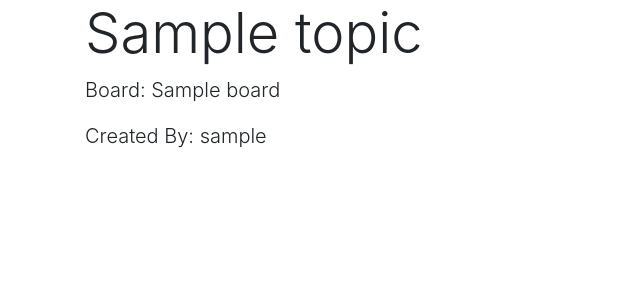
After one commit to SourabhTestpress/NewBoardApp, a Django app: a page that uses templates/base.html in a window 1280 px wide. The commit adds this page. Shown: the top 300 px of the page, without its empty margins (0-640 px from the left). Run offline with Django 3.2, Linux system fonts and the light colour scheme; tables that the repository leaves empty hold one stand-in row (values such as "Sample post"); some libraries are stand-ins or nearby versions.

Commit message:
Implement Topics List and Detail View (#10)

```diff
--- a/boards/models.py
+++ b/boards/models.py
@@ -29,7 +29,7 @@ class Topic(models.Model):
         return self.subject
 
     def get_absolute_url(self):
-        return reverse("topic_details", args=(self.slug,))
+        return reverse("topic_detail", args=(self.slug,))
 
 
 class Post(TimeStampedModel):
--- a/boards/urls.py
+++ b/boards/urls.py
@@ -3,5 +3,7 @@ from . import views
 
 urlpatterns = [
     path("", views.board_list, name="home"),
+    path("all-topics/", views.topic_list, name="all_topics"),
+    path("topic/<str:slug>", views.topic_detail, name="topic_detail"),
     path("<str:slug>/", views.board_detail, name="detail"),
 ]
--- a/boards/views.py
+++ b/boards/views.py
@@ -1,8 +1,7 @@
-from django.shortcuts import render
+from django.shortcuts import render, get_object_or_404
 from django.http import HttpResponse
 
-
-from .models import Board
+from .models import Board, Topic
 
 
 def board_list(request):
@@ -13,3 +12,15 @@ def board_list(request):
 
 def board_detail(request, slug):
     return HttpResponse("Yet to be Implemented")
+
+
+def topic_list(request):
+    topics = Topic.objects.all()
+    context = {"topics": topics}
+    return render(request, "topic/list.html", context)
+
+
+def topic_detail(request, slug):
+    topic = get_object_or_404(Topic, slug=slug)
+    context = {"topic": topic}
+    return render(request, "topic/detail.html", context)
--- a/templates/base.html
+++ b/templates/base.html
@@ -1,6 +1,5 @@
 {% load static %}
 <!doctype html>
-
 
 <html lang="en">
   <head>
@@ -12,18 +11,15 @@
     {% endblock %}
   </head>
 
-
   <body>
     {% block body %}
     {% endblock %}
-
 
      <!-- jQuery first, then Popper.js, then Bootstrap JS -->
     <script src="https://code.jquery.com/jquery-3.5.1.min.js" integrity="sha256-9/aliU8dGd2tb6OSsuzixeV4y/faTqgFtohetphbbj0=" crossorigin="anonymous"></script>
     <script src="https://cdn.jsdelivr.net/npm/popper.js@1.16.0/dist/umd/popper.min.js" integrity="sha384-Q6E9RHvbIyZFJoft+2mJbHaEWldlvI9IOYy5n3zV9zzTtmI3UksdQRVvoxMfooAo" crossorigin="anonymous"></script>
     <script src="https://stackpath.bootstrapcdn.com/bootstrap/4.5.0/js/bootstrap.min.js" integrity="sha384-OgVRvuATP1z7JjHLkuOU7Xw704+h835Lr+6QL9UvYjZE3Ipu6Tp75j7Bh/kR0JKI" crossorigin="anonymous"></script>
 
-
     {% block scripts %}
     {% endblock %}
   </body>
--- /dev/null
+++ b/templates/topic/detail.html
@@ -0,0 +1,16 @@
+{% extends 'base.html' %}
+
+
+{% block head %}
+  <title>Topic</title>
+{% endblock %}
+
+
+
+{% block body %}
+  <div class="container">
+    <h1 class="display-4">{{topic.subject}}</h1>
+	<p class="lead">Board: {{topic.board}}</p>
+	<p class="lead">Created By: {{topic.user}}</p>
+  </div>
+{% endblock %}
```
Also changed, not shown: boards/tests/test_template.py (+42 -1 lines), boards/tests/test_views.py (+20 -2 lines), templates/boards/topic_detail.html (added, +16 -0 lines), templates/topic/list.html (added, +36 -0 lines).
